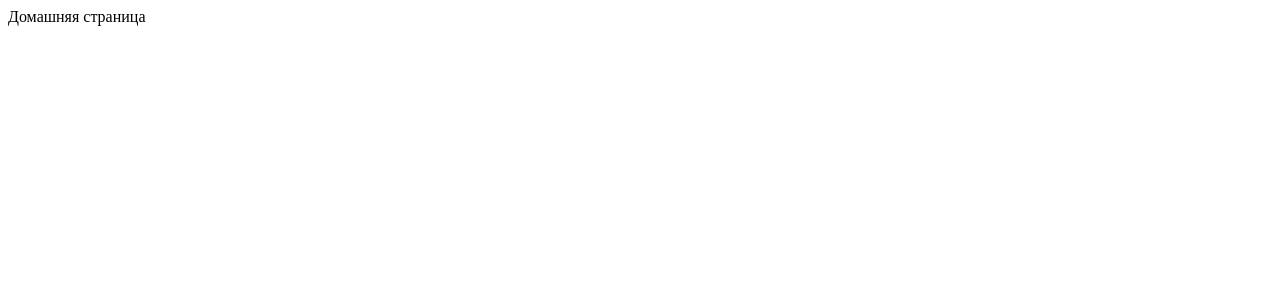
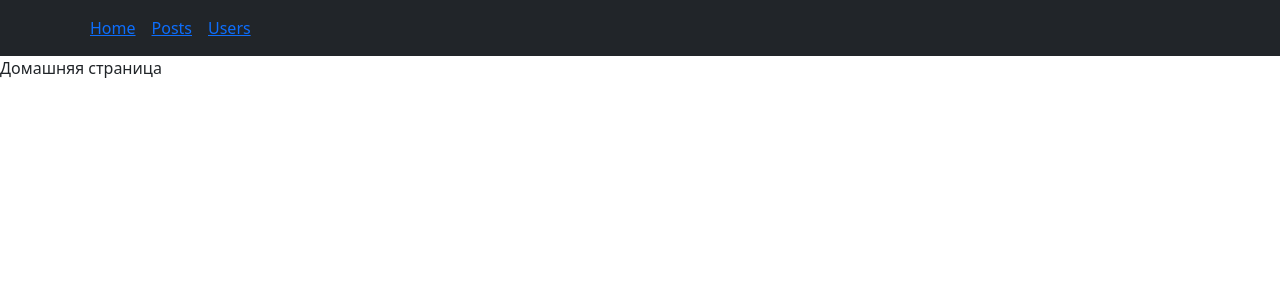
Before and after one commit to YureiRetarded/react-ts-redux-placeholder, a React (Create React App) app: page / in a window 1280 px wide. Shown: the top 300 px of the page. Built offline with nearby package versions, Linux system fonts and the light colour scheme.

Commit message:
created navbar file

```diff
--- a/src/App.tsx
+++ b/src/App.tsx
@@ -1,14 +1,17 @@
 import React from 'react';
+import 'bootstrap/dist/css/bootstrap.min.css';
 import UserList from "./components/UserList";
 import {BrowserRouter as Router} from "react-router-dom";
 import AppRouter from "./components/AppRouter";
+import NavbarReact from "./components/NavbarReact/NavbarReact";
 
 function App() {
-  return (
-      <Router>
-        <AppRouter/>
-      </Router>
-  );
+    return (
+        <Router>
+            <NavbarReact/>
+            <AppRouter/>
+        </Router>
+    );
 }
 
 export default App;
--- /dev/null
+++ b/src/components/NavbarReact/NavbarReact.tsx
@@ -0,0 +1,22 @@
+import React, {FC} from 'react';
+import {Container, Nav, Navbar, NavDropdown} from "react-bootstrap";
+import {Link} from "react-router-dom";
+
+const NavbarReact:FC = () => {
+    return (
+        <Navbar bg='dark' variant='dark'>
+            <Container>
+                <Navbar.Toggle aria-controls='basic-navbar-nav'/>
+                <Navbar.Collapse id="basic-navbar-nav">
+                    <Nav className='me-auto'>
+                        <Nav.Link><Link to="/">Home</Link></Nav.Link>
+                        <Nav.Link><Link to="/posts">Posts</Link></Nav.Link>
+                        <Nav.Link><Link to="/users">Users</Link></Nav.Link>
+                    </Nav>
+                </Navbar.Collapse>
+            </Container>
+        </Navbar>
+    );
+};
+
+export default NavbarReact;
--- a/src/pages/Posts.tsx
+++ b/src/pages/Posts.tsx
@@ -5,6 +5,7 @@ const Posts:FC = () => {
     return (
         <div>
             <PostsList/>
+
         </div>
     );
 };
```
Also changed, not shown: src/components/NavbarReact/NavbarReact.module.css (added).
